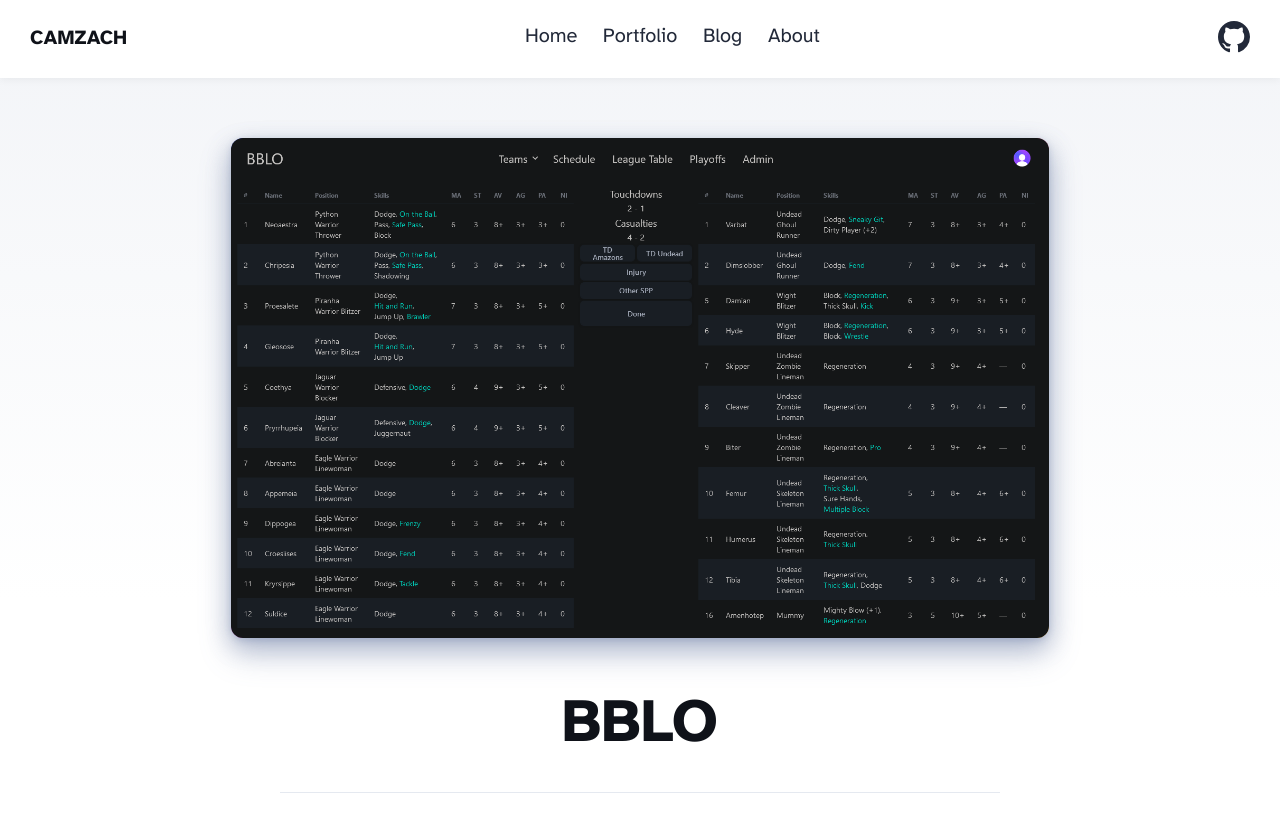
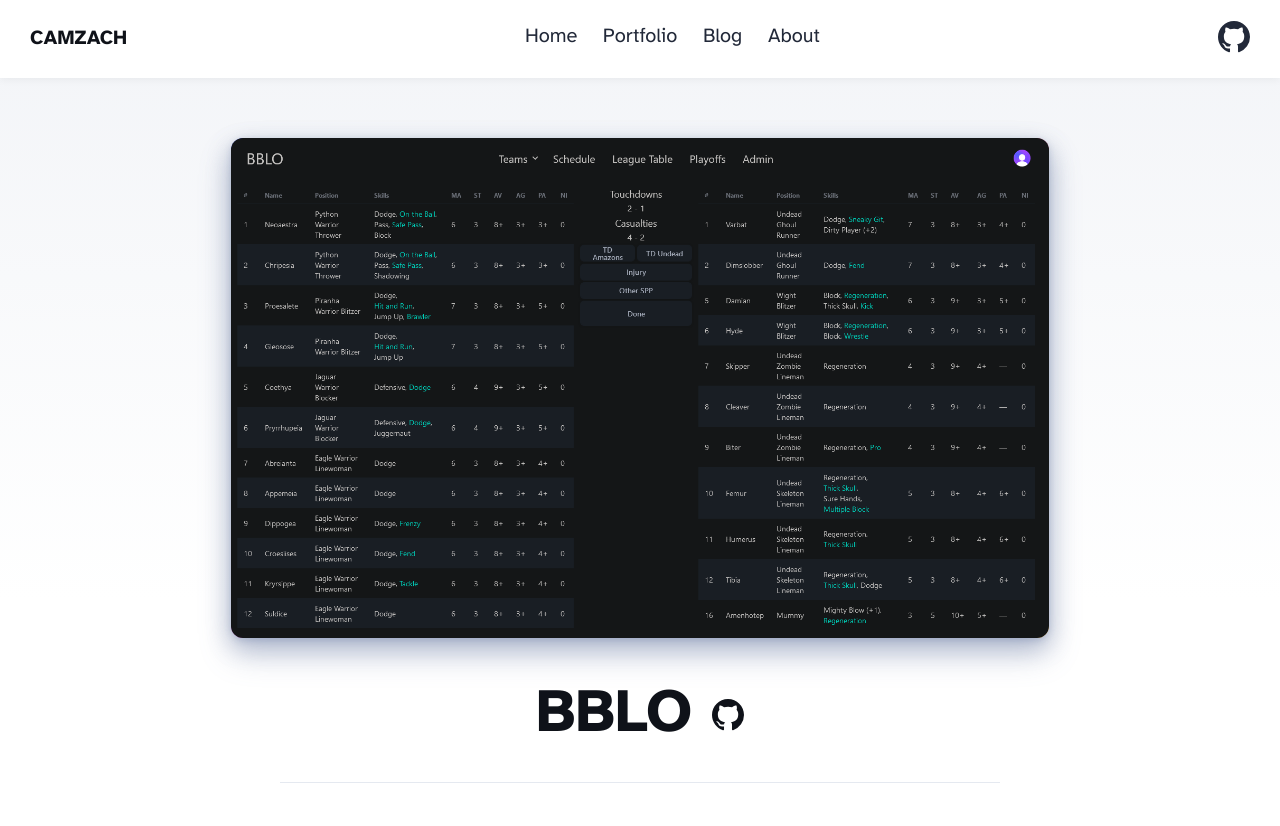
Before and after one commit to camzach/camzach.github.io, an Astro site: page /portfolio/bblo in a window 1280 px wide. Shown: the top 826 px of the page. Built offline with nearby package versions, Linux system fonts and the light colour scheme; Astro itself is replaced by a stand-in of ours.

Commit message:
add repo links to portfolio

```diff
--- a/src/content/config.ts
+++ b/src/content/config.ts
@@ -20,6 +20,7 @@ const portfolio = defineCollection({
     description: z.string(),
     banner: z.string(),
     showcase: z.string().optional(),
+    repo: z.string(),
   }),
 });
 
--- a/src/content/portfolio/bblo.md
+++ b/src/content/portfolio/bblo.md
@@ -3,6 +3,7 @@ title: BBLO
 description: Site for managing a Blood Bowl league
 banner: /portfolio/bblo/bored-goblin.png
 showcase: /portfolio/bblo/showcase.png
+repo: https://github.com/camzach/blood-bowl-league-organizer
 ---
 
 ## Summary
--- a/src/content/portfolio/pixcel.md
+++ b/src/content/portfolio/pixcel.md
@@ -3,6 +3,7 @@ title: Pixcel Worksheets
 description: Self-grading assments for elementary school classrooms
 banner: /portfolio/pixcel/pixcel-flower.png
 showcase: /portfolio/pixcel/showcase.png
+repo: https://github.com/camzach/pixcel-worksheets
 ---
 
 ## Summary
--- a/src/content/portfolio/risc-pipeline.md
+++ b/src/content/portfolio/risc-pipeline.md
@@ -3,6 +3,7 @@ title: RISC CPU Architecture
 description: VHDL Description of a 5-stage pipelined CPU
 banner: /portfolio/risc-pipeline/diagram.png
 showcase: /portfolio/risc-pipeline/diagram.png
+repo: https://github.com/camzach/risc-pipeline
 ---
 
 I created this project as part of my M.S. in the spring of 2021. The intent was to learn about the low-level architecture of a computer processor by designing one myself with VHDL. In addition to the description of the processor architecture, I created an instruction set and a simple assembler that would compile a program to machine code, to be loaded into the processor's memory and executed.
--- a/src/content/portfolio/ti-cartotheque.md
+++ b/src/content/portfolio/ti-cartotheque.md
@@ -3,6 +3,7 @@ title: TI Cartotheque
 description: A map library for Twilight Imperium
 banner: /portfolio/ti-cartotheque/banner.png
 showcase: /portfolio/ti-cartotheque/showcase.png
+repo: https://github.com/camzach/ti-cartotheque
 ---
 
 ## Summary
--- a/src/layouts/BlogPost.astro
+++ b/src/layouts/BlogPost.astro
@@ -60,11 +60,7 @@ const { title, description, pubDate, updatedDate, heroImage } = Astro.props;
     <main>
       <article>
         <div class="hero-image">
-          {
-            heroImage && (
-              <img width={1020} height={510} src={heroImage} alt="" />
-            )
-          }
+          {heroImage && <img width={10} height={510} src={heroImage} alt="" />}
         </div>
         <div class="prose">
           <div class="title">
--- a/src/layouts/PortfolioPost.astro
+++ b/src/layouts/PortfolioPost.astro
@@ -6,7 +6,7 @@ import Footer from "../components/Footer.astro";
 
 type Props = CollectionEntry<"portfolio">["data"];
 
-const { title, description, showcase } = Astro.props;
+const { title, description, showcase, repo } = Astro.props;
 ---
 
 <html lang="en">
@@ -51,12 +51,8 @@ const { title, description, showcase } = Astro.props;
         margin: 0 0 0.5em 0;
         text-wrap: balance;
       }
-      .date {
-        margin-bottom: 0.5em;
-        color: rgb(var(--gray));
-      }
-      .last-updated-on {
-        font-style: italic;
+      .title a {
+        color: currentColor;
       }
     </style>
   </head>
@@ -70,8 +66,22 @@ const { title, description, showcase } = Astro.props;
         </div>
         <div class="prose">
           <div class="title">
-            <div class="date"></div>
-            <h1>{title}</h1>
+            <h1>
+              {title}
+              <a href={repo} target="_blank">
+                <span class="sr-only">View project on GitHub</span>
+                <svg
+                  viewBox="0 0 16 16"
+                  aria-hidden="true"
+                  width="32"
+                  height="32"
+                  ><path
+                    fill="currentColor"
+                    d="M8 0C3.58 0 0 3.58 0 8c0 3.54 2.29 6.53 5.47 7.59.4.07.55-.17.55-.38 0-.19-.01-.82-.01-1.49-2.01.37-2.53-.49-2.69-.94-.09-.23-.48-.94-.82-1.13-.28-.15-.68-.52-.01-.53.63-.01 1.08.58 1.23.82.72 1.21 1.87.87 2.33.66.07-.52.28-.87.51-1.07-1.78-.2-3.64-.89-3.64-3.95 0-.87.31-1.59.82-2.15-.08-.2-.36-1.02.08-2.12 0 0 .67-.21 2.2.82.64-.18 1.32-.27 2-.27.68 0 1.36.09 2 .27 1.53-1.04 2.2-.82 2.2-.82.44 1.1.16 1.92.08 2.12.51.56.82 1.27.82 2.15 0 3.07-1.87 3.75-3.65 3.95.29.25.54.73.54 1.48 0 1.07-.01 1.93-.01 2.2 0 .21.15.46.55.38A8.012 8.012 0 0 0 16 8c0-4.42-3.58-8-8-8z"
+                  ></path></svg
+                >
+              </a>
+            </h1>
             <hr />
           </div>
           <slot />
```
